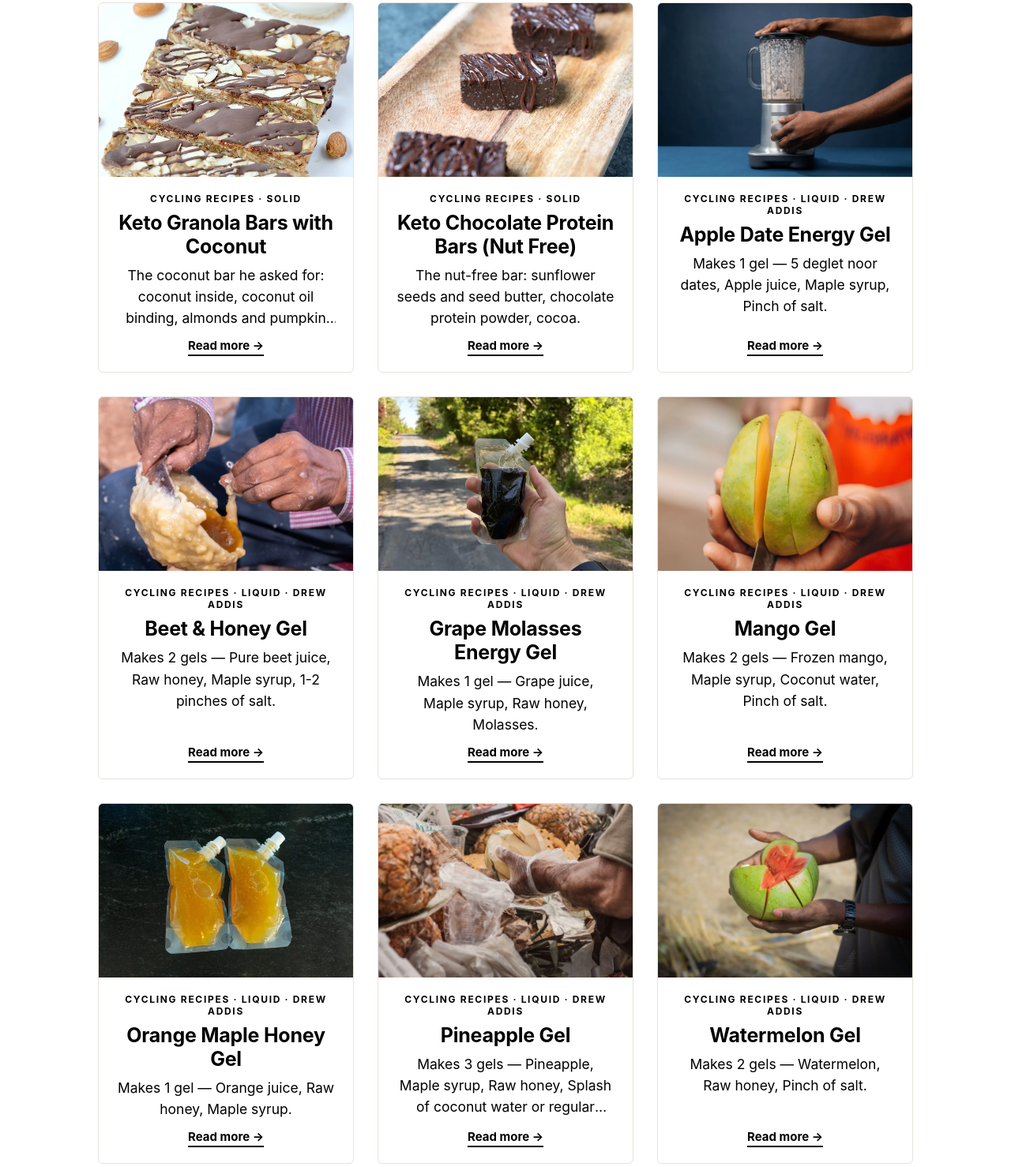
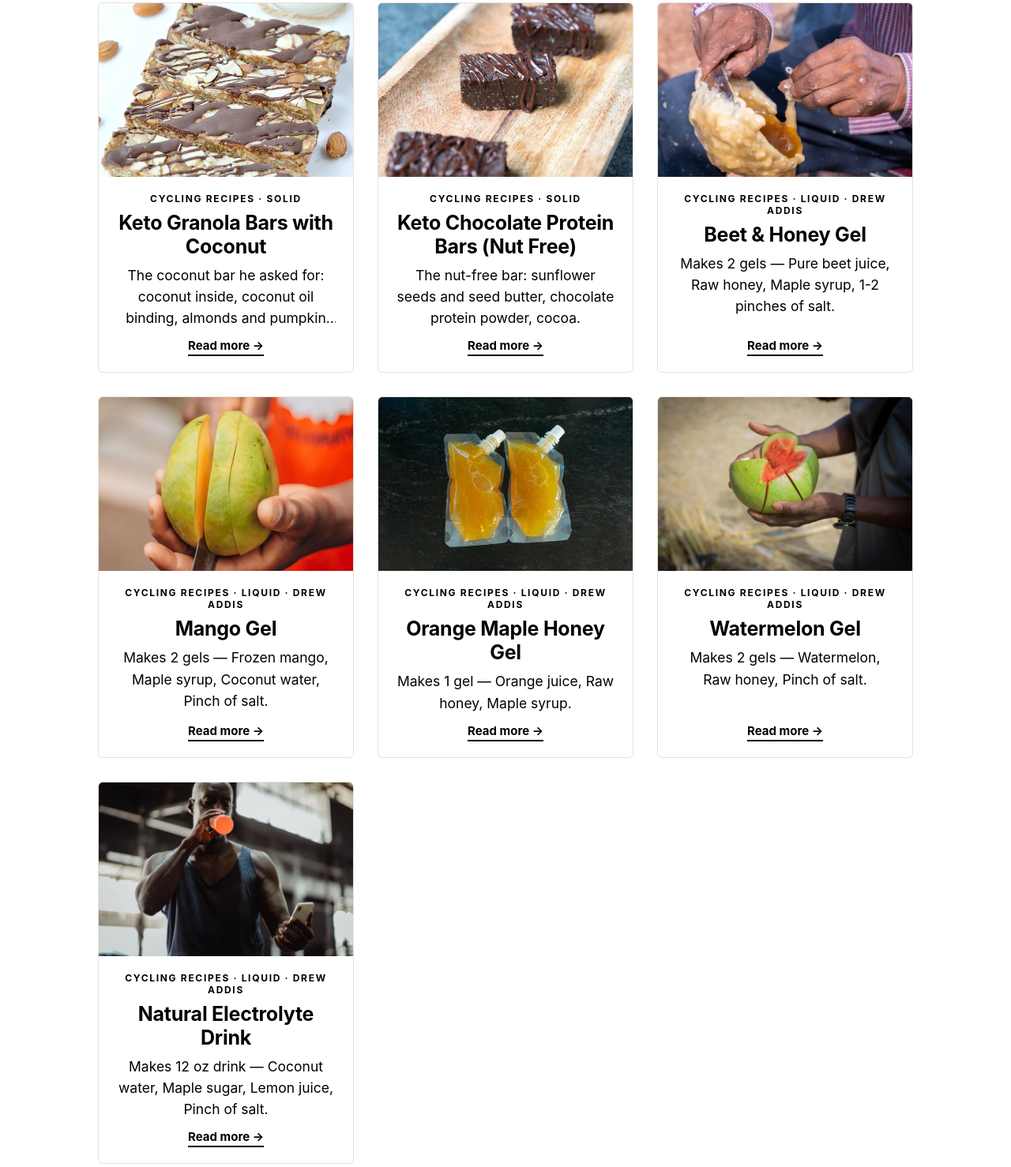
Before and after one commit to PapitoGregorio/recipes, a plain HTML site: page index.html in a window 1280 px wide. Shown: the part 4147-5625 px from the top of the page at 79% size. Drawn offline with Linux system fonts and the light colour scheme.

Commit message:
Rebuild homepage after gel removals (15 cycling cards)

```diff
--- a/index.html
+++ b/index.html
@@ -324,30 +324,12 @@ footer{text-align:center;padding:30px 20px 44px;color:var(--muted);font-size:13p
         <div class="more"><span>Read more →</span></div>
       </div>
     </a>
-    <a class="card" data-cats="cycling" href="cycling-food/recipes/apple-date-energy-gel.html">
-      <img src="cycling-food/assets/apple-date-energy-gel.webp" alt="Apple Date Energy Gel">
-      <div class="txt">
-        <div class="meta">Cycling Recipes · Liquid · Drew Addis</div>
-        <h2>Apple Date Energy Gel</h2>
-        <p class="preview">Makes 1 gel — 5 deglet noor dates, Apple juice, Maple syrup, Pinch of salt.</p>
-        <div class="more"><span>Read more →</span></div>
-      </div>
-    </a>
     <a class="card" data-cats="cycling" href="cycling-food/recipes/beet-and-honey-gel.html">
       <img src="cycling-food/assets/beet-and-honey-gel.webp" alt="Beet &amp;amp; Honey Gel">
       <div class="txt">
         <div class="meta">Cycling Recipes · Liquid · Drew Addis</div>
         <h2>Beet &amp; Honey Gel</h2>
         <p class="preview">Makes 2 gels — Pure beet juice, Raw honey, Maple syrup, 1-2 pinches of salt.</p>
-        <div class="more"><span>Read more →</span></div>
-      </div>
-    </a>
-    <a class="card" data-cats="cycling" href="cycling-food/recipes/grape-molasses-energy-gel.html">
-      <img src="cycling-food/assets/grape-molasses-energy-gel.webp" alt="Grape Molasses Energy Gel">
-      <div class="txt">
-        <div class="meta">Cycling Recipes · Liquid · Drew Addis</div>
-        <h2>Grape Molasses Energy Gel</h2>
-        <p class="preview">Makes 1 gel — Grape juice, Maple syrup, Raw honey, Molasses.</p>
         <div class="more"><span>Read more →</span></div>
       </div>
     </a>
@@ -366,15 +348,6 @@ footer{text-align:center;padding:30px 20px 44px;color:var(--muted);font-size:13p
         <div class="meta">Cycling Recipes · Liquid · Drew Addis</div>
         <h2>Orange Maple Honey Gel</h2>
         <p class="preview">Makes 1 gel — Orange juice, Raw honey, Maple syrup.</p>
-        <div class="more"><span>Read more →</span></div>
-      </div>
-    </a>
-    <a class="card" data-cats="cycling" href="cycling-food/recipes/pineapple-gel.html">
-      <img src="cycling-food/assets/pineapple-gel.webp" alt="Pineapple Gel">
-      <div class="txt">
-        <div class="meta">Cycling Recipes · Liquid · Drew Addis</div>
-        <h2>Pineapple Gel</h2>
-        <p class="preview">Makes 3 gels — Pineapple, Maple syrup, Raw honey, Splash of coconut water or regular water.</p>
         <div class="more"><span>Read more →</span></div>
       </div>
     </a>
```
